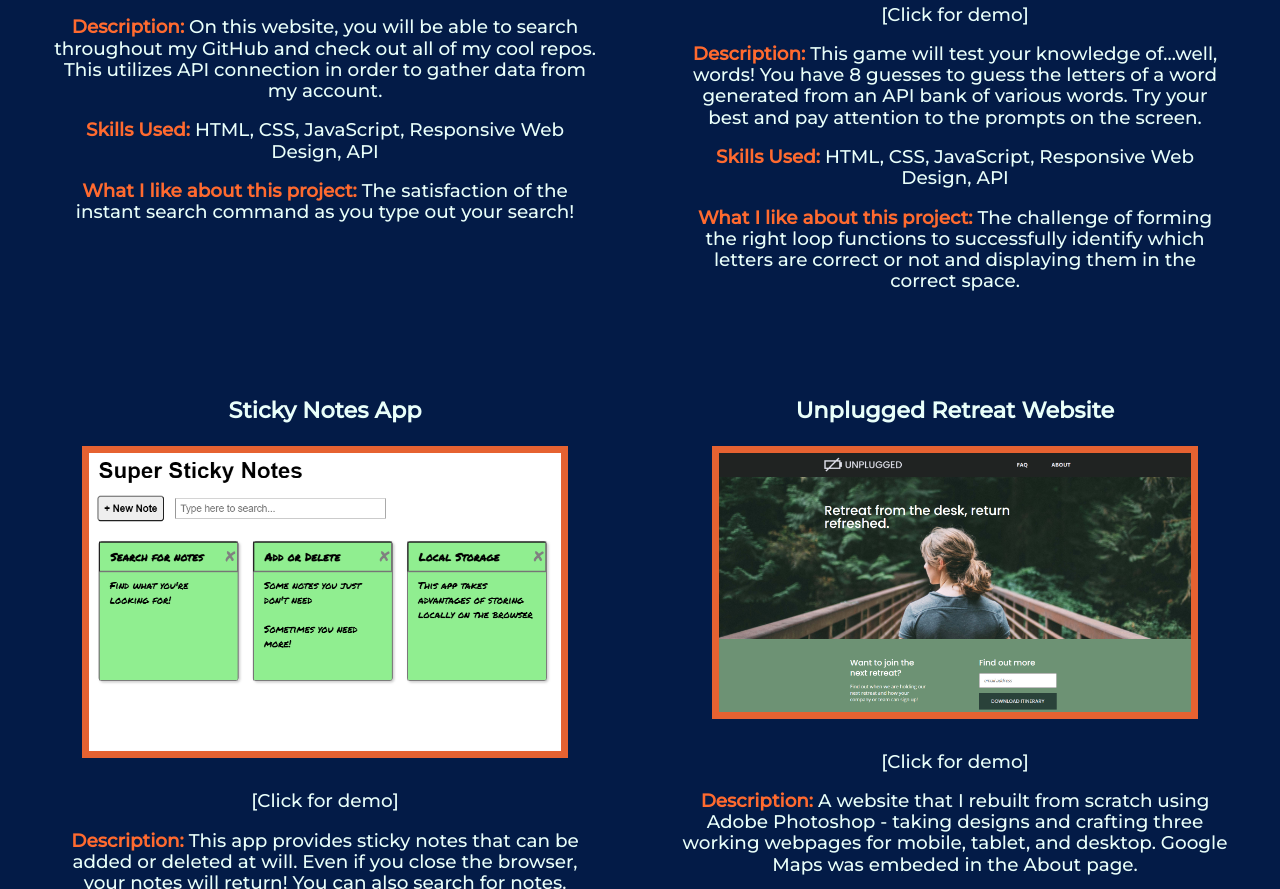
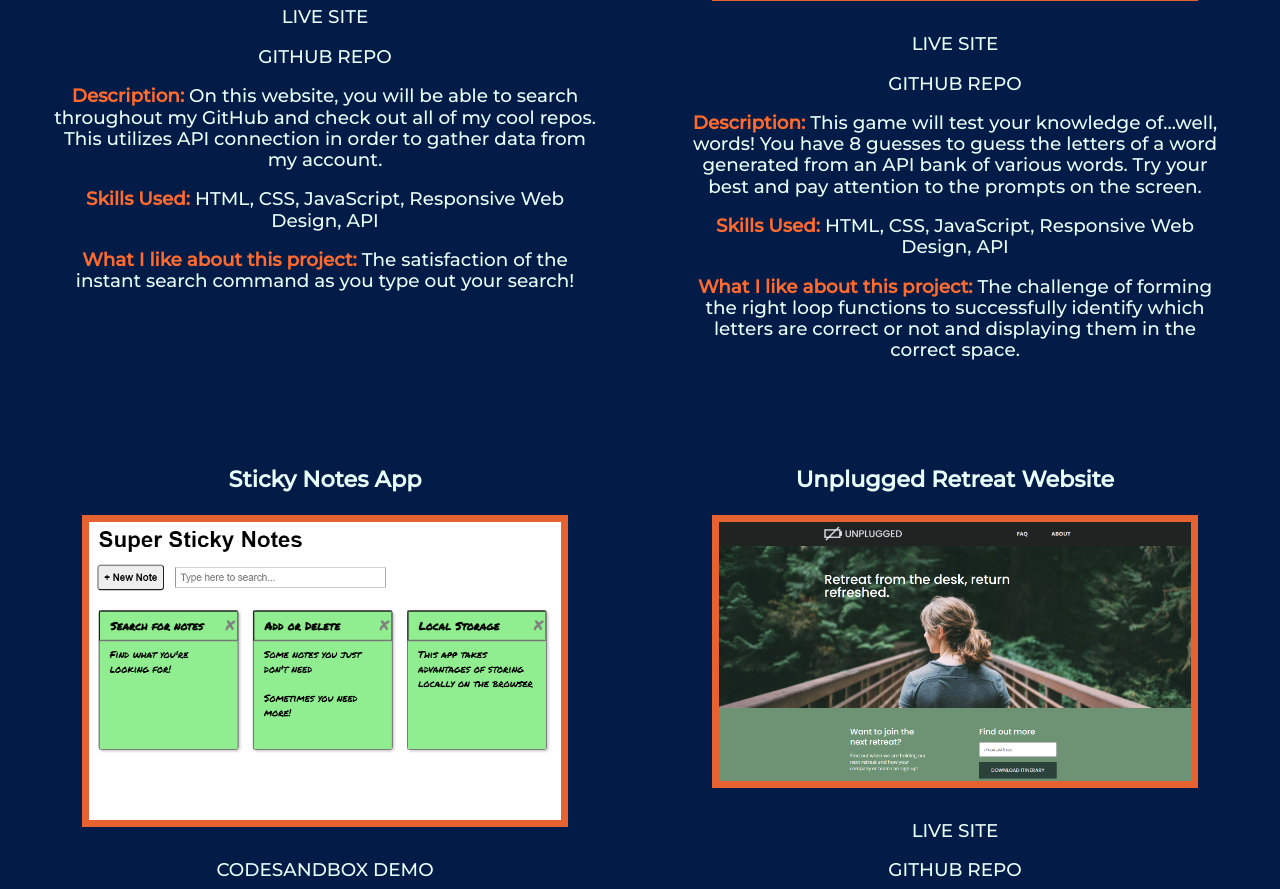
Before and after one commit to oliverijoe/coding-portfolio, a website built with Parcel: page index.html in a window 1280 px wide. Shown: the part 2693-3582 px from the top of the page. Built offline with nearby package versions, Linux system fonts and the light colour scheme.

Commit message:
Added links to github repo for projects, added more skills

```diff
--- a/index.html
+++ b/index.html
@@ -85,6 +85,7 @@
           </li>
         </ul>
         <h3>CSS <span>|</span> HTML <span>|</span> JavaScript <span>|</span> React <span>|</span> Git</h3>
+        <h3>API <span>|</span> Photoshop <span>|</span> ES6 <span>|</span> FTP <span>|</span> Data Flow</h3>
     </div>
   </section>
 
@@ -97,7 +98,8 @@
       <div class="project">
         <h4>My GitHub Repo Gallery Website</h4>
         <img src="img/github-repo-gallery-screenshot.png" alt="repo-gallery" />
-        <p><a href="https://oliverijoe.github.io/github-repo-gallery/" target="_blank">[Click for demo]</a></p><br>
+        <p><a href="https://oliverijoe.github.io/github-repo-gallery/" target="_blank">LIVE SITE</a></p><br>
+        <p><a href="https://github.com/oliverijoe/github-repo-gallery" target="_blank">GITHUB REPO</a></p><br>
         <p><span>Description: </span>On this website, you will be able to search throughout my GitHub and check out all of my cool
           repos. This utilizes API connection in order to gather data from my account.</p><br>
         <p><span>Skills Used: </span>HTML, CSS, JavaScript, Responsive Web Design, API</p><br>
@@ -106,7 +108,8 @@
       <div class="project">
         <h4>Guess the Word Game</h4>
         <img src="img/guess-the-word-screenshot.png" alt="guess-the-word" />
-        <p><a href="https://oliverijoe.github.io/guess-the-word/" target="_blank">[Click for demo]</a></p><br>
+        <p><a href="https://oliverijoe.github.io/guess-the-word/" target="_blank">LIVE SITE</a></p><br>
+        <p><a href="https://github.com/oliverijoe/guess-the-word" target="_blank">GITHUB REPO</a></p><br>
         <p><span>Description: </span>This game will test your knowledge of...well, words!
         You have 8 guesses to guess the letters of a word generated from an API bank of various words.
         Try your best and pay attention to the prompts on the screen.</p><br>
@@ -117,7 +120,7 @@
       <div class="project">
         <h4>Sticky Notes App</h4>
         <img src="img/sticky-notes-app-screenshot.png" alt="sticky-notes" />
-        <p><a href="https://codesandbox.io/s/sticky-notes-app-interactive-finished-ui-jynk0?file=/package.json" target="_blank">[Click for demo]</a></p><br>
+        <p><a href="https://codesandbox.io/s/sticky-notes-app-interactive-finished-ui-jynk0?file=/package.json" target="_blank">CODESANDBOX DEMO</a></p><br>
         <p><span>Description: </span>This app provides sticky notes that can be added or deleted at will.
         Even if you close the browser, your notes will return! You can also search for notes.</p><br>
         <p><span>Skills Used: </span>HTML, CSS, JavaScript, React, Local Storage</p><br>
@@ -126,7 +129,8 @@
       <div class="project">
         <h4>Unplugged Retreat Website</h4>
         <img src="img/unplugged-retreat-screenshot.png" alt="unplugged-retreat" />
-        <p><a href="https://oliverijoe.github.io/unplugged-retreat-project/" target="_blank">[Click for demo]</a></p><br>
+        <p><a href="https://oliverijoe.github.io/unplugged-retreat-project/" target="_blank">LIVE SITE</a></p><br>
+        <p><a href="https://github.com/oliverijoe/unplugged-retreat-project/" target="_blank">GITHUB REPO</a></p><br>
         <p><span>Description: </span>A website that I rebuilt from scratch using Adobe Photoshop - taking designs and
         crafting three working webpages for mobile, tablet, and desktop. Google Maps was embeded in the About page.</p><br>
         <p><span>Skills Used: </span>HTML, CSS, Responsive Web Design, Photoshop, Media Queries</p><br>
```
